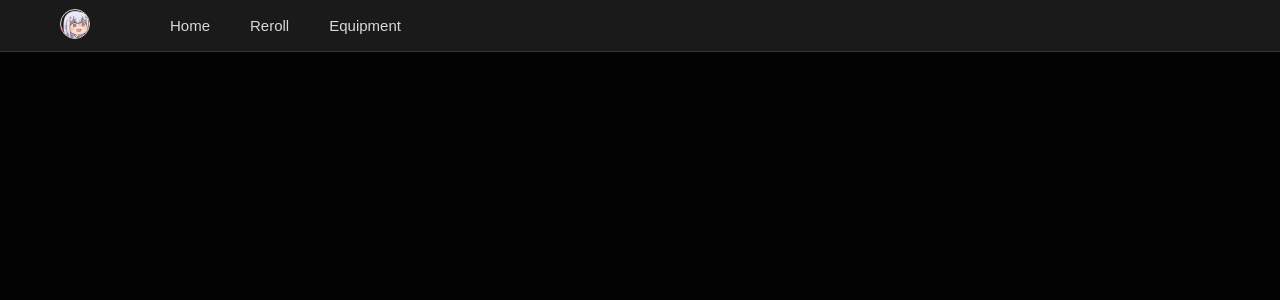
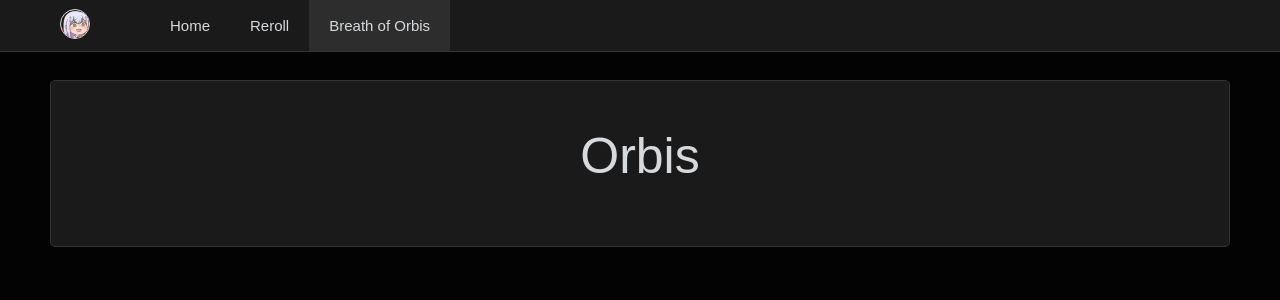
Before and after one commit to robertchou91/e7beginnerguide, a React (Create React App) app: page /orbis in a window 1280 px wide. Shown: the top 300 px of the page. Built offline with nearby package versions, Linux system fonts and the light colour scheme.

Commit message:
last commit of the day. start orbis guide.

```diff
--- a/src/App.js
+++ b/src/App.js
@@ -3,7 +3,7 @@ import { BrowserRouter as Router, Route } from 'react-router-dom';
 import Navbar from './components/Navbar/Navbar';
 import Home from './components/Home/Home';
 import Reroll from './components/Reroll/Reroll';
-import Equipment from './components/Equipment';
+import Orbis from './components/Orbis';
 import SideDrawer from './components/SideDrawer/SideDrawer';
 import BackDrop from './components/BackDrop/BackDrop';
 import './scss/main.scss';
@@ -44,7 +44,7 @@ class App extends Component {
                     <main>
                         <Route path='/' exact component={Home} />
                         <Route path='/reroll' component={Reroll} />
-                        <Route path='/equipment' component={Equipment} />
+                        <Route path='/orbis' component={Orbis} />
                     </main>
                 </div>
             </Router>
--- a/src/components/Navbar/Navbar.js
+++ b/src/components/Navbar/Navbar.js
@@ -17,7 +17,7 @@ const Navbar = props => (
 			<ul className="navbar__list">
 				<li className="navbar__list-item"><NavLink to='/' activeClassName={"active"} exact>Home</NavLink></li>
 				<li className="navbar__list-item"><NavLink to='/reroll' activeClassName={"active"}>Reroll</NavLink></li>
-				<li className="navbar__list-item"><NavLink to='/equipment' activeClassName={"active"}>Equipment</NavLink></li>
+				<li className="navbar__list-item"><NavLink to='/orbis' activeClassName={"active"}>Breath of Orbis</NavLink></li>
 			</ul>
 		</nav>
 	</header>
--- /dev/null
+++ b/src/components/Orbis.js
@@ -0,0 +1,15 @@
+import React from 'react';
+
+class Orbis extends React.PureComponent {
+    render() {
+        return (
+            <div className="orbis">
+                <div className="u-center-text margin-bottom-small">
+                    <h1 className="orbis__title">Orbis</h1>
+                </div>
+            </div>
+        );
+    }
+}
+
+export default Orbis;
--- a/src/scss/Reroll/reroll.scss
+++ b/src/scss/Reroll/reroll.scss
@@ -19,6 +19,7 @@
 
     &__title {
         font-size: 5rem;
+        font-weight: 400;
     }
 
     &__disclaimer {
--- a/src/scss/home.scss
+++ b/src/scss/home.scss
@@ -5,6 +5,7 @@
 .home {
     &__title {
         font-size: 5rem;
+        font-weight: 400;
     }
 
     &__intro {
--- a/src/scss/main.scss
+++ b/src/scss/main.scss
@@ -12,6 +12,7 @@
 @import "Reroll/rerollsuggestion.scss";
 
 @import "home.scss";
+@import "orbis.scss";
 
 
 *,
--- /dev/null
+++ b/src/scss/orbis.scss
@@ -0,0 +1,16 @@
+///////////////////////////////////////////////////////////////////////////////////////////////////////
+//orbis page
+//////////////////////////////////////////////////////////////////////////////////////////////////////
+
+.orbis {
+    background-color: $component-black-background;
+    //think on this
+    border: 1px solid $gray-border-color;
+    border-radius: .5rem;
+    padding: 4rem;
+
+    &__title {
+        font-size: 5rem;
+        font-weight: 400;
+    }
+}
```
